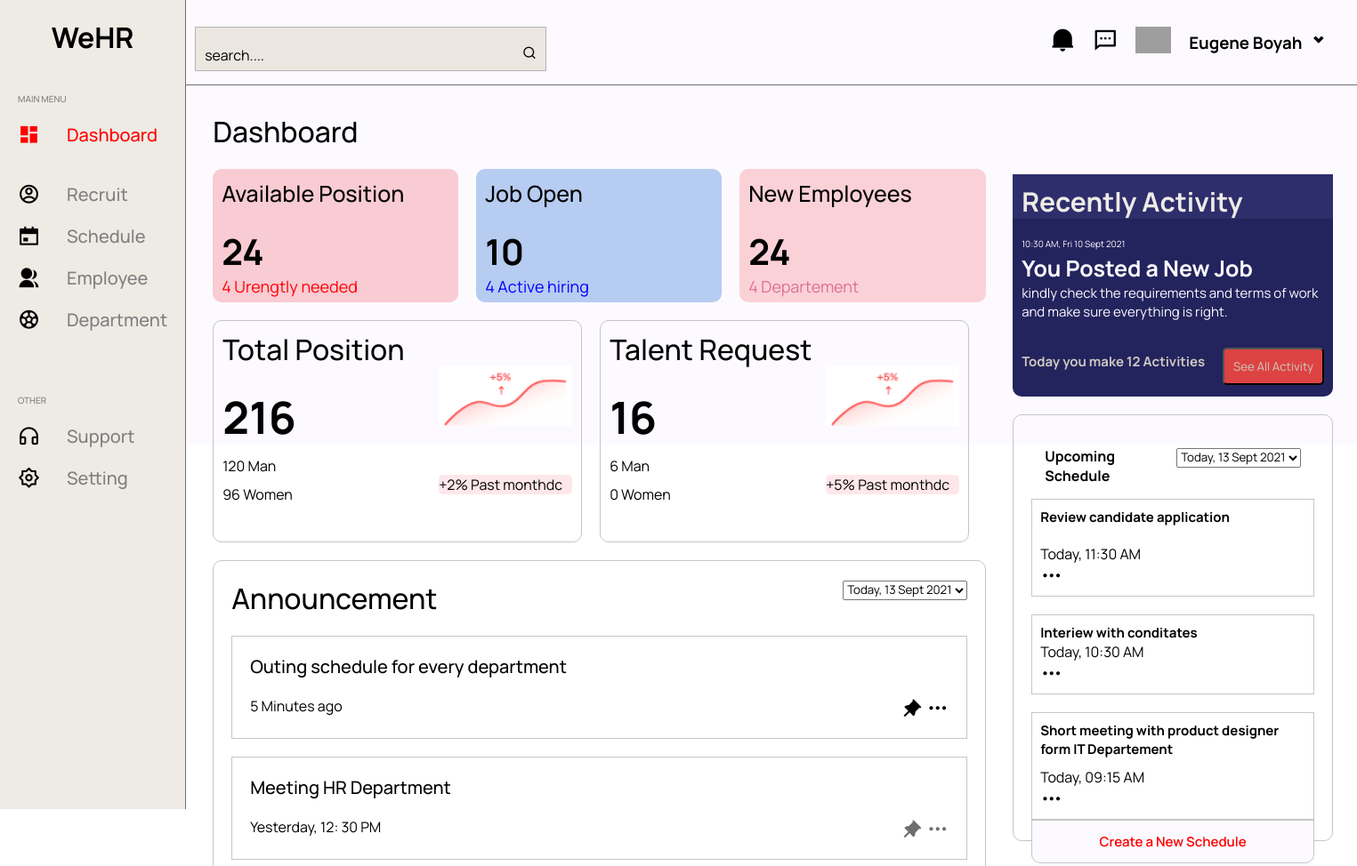
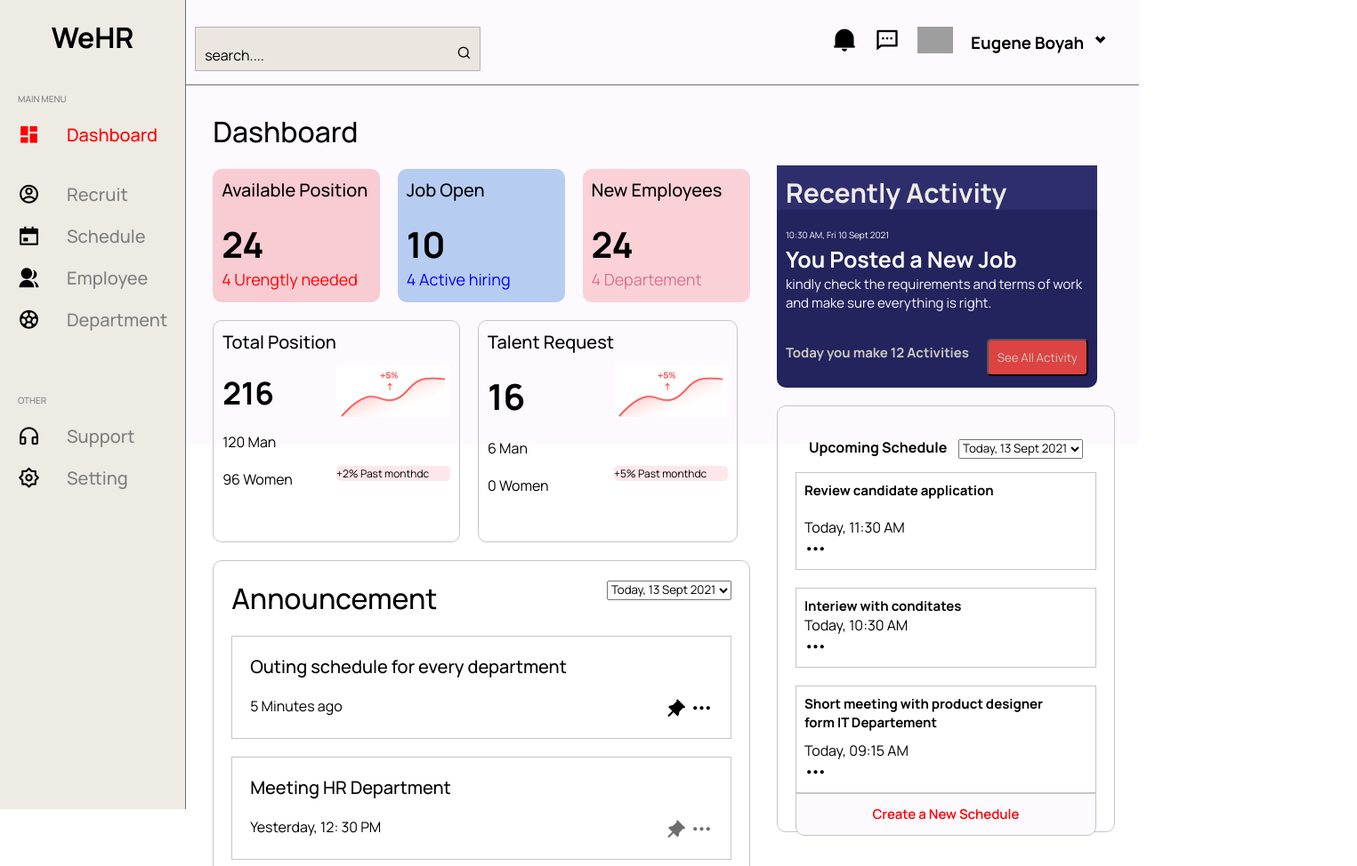
Before and after one commit to Kwagei/dashboards-eugeneboyah, a plain HTML site: page index.html in a window 1280 px wide. Shown: the top 974 px of the page at 89% size, 1525 px wide, since content can reach past the window. Drawn offline with nearby package versions, Linux system fonts and the light colour scheme; grey boxes are pictures that could not be loaded.

Commit message:
Add files via upload

```diff
--- a/style.css
+++ b/style.css
@@ -14,13 +14,13 @@ body{
 }
 .container{
     display: flex;
-    /* width: 100%; */
+    flex-basis: 100px;
     height: 40rem;
     /* background-color: violet; */
 
 }
 .aside{
-    width: 300px;
+    /* flex-basis: 300px; */
     height: 910px;
     padding: 20px;
     /* border-right: 1px solid ; */
@@ -96,7 +96,7 @@ body{
 
 }
 .navbar-wrapper{
-    /* width: 72rem; */
+
 
     height: 500px;
     background-color: turquoise;
@@ -105,9 +105,9 @@ body{
 }
 .accountbar{
      /* background-color: aqua;  */
-    /* width: 100%; */
     display: flex;
     justify-content: flex-end;
+    flex-basis: 100;
     gap: 20px;
     padding: 30px;
 
@@ -121,7 +121,7 @@ body{
     display: flex;
     justify-content: space-between;
      background-color: #EBE7E0;
-    width: 30%;
+    flex-basis: 30%;
     height: 50px;
     margin-top: 30px;
     margin-left: 10px;
@@ -151,14 +151,14 @@ body{
     flex-direction: row;
     gap: 30px;
     height: 700px;
-    width: 100%;
+    flex-basis: 100%;
     /* background-color: gold; */
 }
 .Dashboard-grid{
     display: flex;
     flex-direction: column;
     /* background-color: rgb(9, 255, 0); */
-    width: 70%;
+    flex-basis: 70%;
     height: 69rem;
     padding-left: 30px;
     padding-top: 30px;
@@ -172,8 +172,8 @@ body{
 }
 .recent-activities{
     /* background-color: aqua; */
-    width: 480px;
-    width: 30%;
+    flex-basis: 480px;
+
     height: 400px;
     padding-right: 27px;
 
@@ -241,7 +241,7 @@ body{
     margin-top: 20px;
 }
 .avaiable{
-    width: 276px;
+    flex-basis: 276px;
     height: 150px;
     background-color: rgb(249, 203, 211);
     border-radius: 10px;
@@ -252,7 +252,7 @@ body{
     /* margin-bottom: px; */
 }
 .avaiable-inside h1{
-    font-size: 25px;
+    font-size: 20px;
 }
 .avaiable-inside h2{
     font-size: 40px;
@@ -265,7 +265,7 @@ body{
 }
 
 .job{
-    width: 276px;
+    flex-basis: 276px;
     height: 150px;
     background-color: rgb(183, 204, 241);
     border-radius: 10px;
@@ -276,7 +276,7 @@ body{
     /* margin-bottom: px; */
 }
 .job-inside h1{
-    font-size: 25px;
+    font-size: 20px;
 }
 .job-inside h2{
     font-size: 40px;
@@ -288,7 +288,7 @@ body{
 
 }
 .new{
-    width: 277px;
+    flex-basis: 277px;
     height: 150px;
     background-color: rgb(251, 209, 216);
     border-radius: 10px;
@@ -299,7 +299,7 @@ body{
     /* margin-bottom: px; */
 }
 .new-inside h1{
-    font-size: 25px;
+    font-size: 20px;
 }
 .new-inside h2{
     font-size: 40px;
@@ -312,7 +312,7 @@ body{
 }
 .total{
     /* background-color: darkred; */
-    width: 415px;
+    fl: 415px;
     height: 250px;
     border-radius: 10px;
     border: 1px solid rgb(197, 197, 197);
@@ -333,11 +333,14 @@ body{
 }
 
 .gender h2{
-    font-size: 50px;
+    font-size: 35px;
+}
+.gender h1{
+    font-size: 20px;
 }
 
 .gender p{
-    margin-top: 10px;
+    margin-top: 20px;
 }
 
  .graph{
@@ -348,15 +351,17 @@ body{
     background-color: rgb(254, 231, 235);
     border-radius: 5px;
     margin-top: 50px;
+    font-size: 12px;
 }
 .graph img{
-    width: 150px;
+    /* width: 150px; */
     margin-top: 40px;
+
 
 }
 .talent{
     /* background-color: darkred; */
-    width: 415px;
+    /* width: 415px; */
     height: 250px;
     border-radius: 10px;
     border: 1px solid rgb(197, 197, 197);
@@ -378,11 +383,14 @@ body{
 }
 
 .talent-gender h2{
-    font-size: 50px;
+    font-size: 40px;
+}
+.talent-gender h1{
+    font-size: 20px;
 }
 
 .talent-gender p{
-    margin-top: 10px;
+    margin-top: 20px;
 }
 
  .talent-graph{
@@ -393,9 +401,10 @@ body{
     background-color: rgb(254, 231, 235);
     border-radius: 5px;
     margin-top: 50px;
+    font-size: 12px;
 }
 .talent-graph img{
-    width: 150px;
+    flex-basis: 150px;
     margin-top: 40px;
 }
 .announcement{
@@ -412,7 +421,7 @@ body{
     background-color: rgb(35, 35, 93);
     width: 360px;
     height: 250px;
-    margin-top: 100px;
+    margin-top: 90px;
     border-radius: 10px;
 
 }
```
Also changed, not shown: 1 other file.
